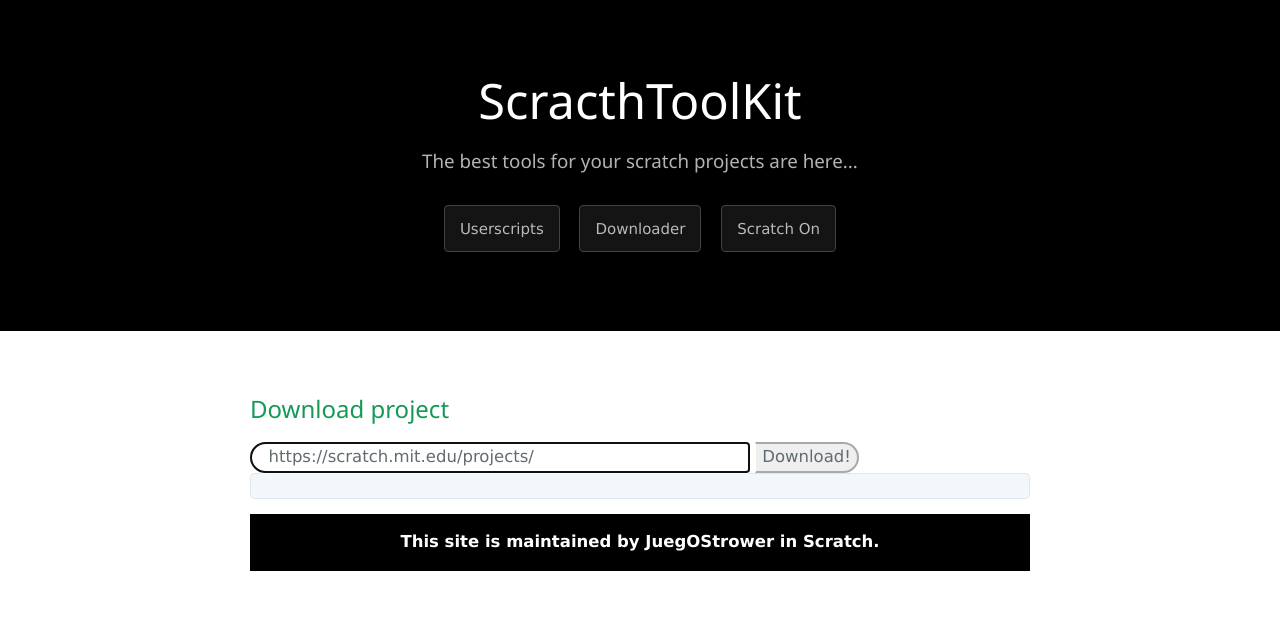
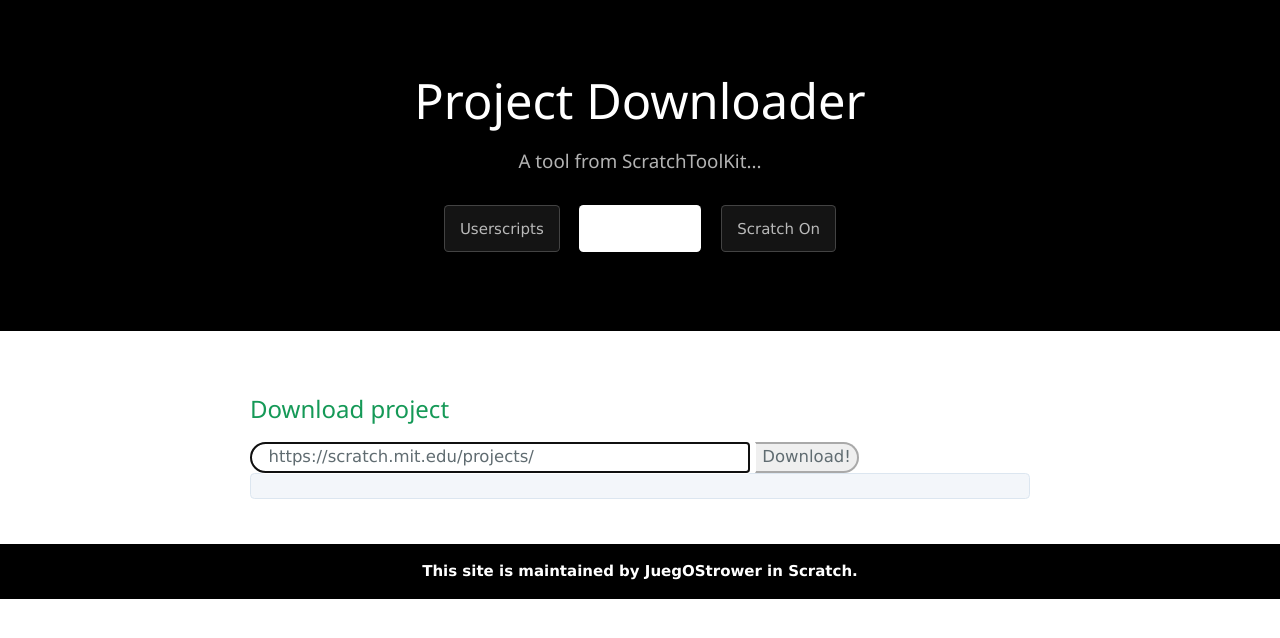
Before and after one commit to JuegOStrower/juegostrower.github.io, a Jekyll site: the page downloader/index.html, which Jekyll copies as it is, in a window 1280 px wide. Shown: the top 638 px of the page. Built offline with Jekyll 4.4.1, drawn with Linux system fonts in a browser that asks for light colours; nearby versions of some CDN libraries.

Commit message:
Update index.html

```diff
--- a/downloader/index.html
+++ b/downloader/index.html
@@ -24,10 +24,10 @@
   </head>
   <body>
     <section class="w3-center w3-container w3-black w3-padding-64">
-      <h1 class="project-name">ScracthToolKit</h1>
-      <h2 class="project-tagline">The best tools for your scratch projects are here...</h2>
+      <h1 class="project-name">Project Downloader</h1>
+		<h2 class="project-tagline">A tool from <a href="/">ScratchToolKit...</a></h2>
       <a href="userscripts" class="btn">Userscripts</a>
-      <a href="downloader" class="btn">Downloader</a>
+      <a style="background-color:white" href="downloader" class="btn">Downloader</a>
       <a href="scratchon" class="btn">Scratch On</a>
     </section>
     <section class="main-content">
@@ -36,9 +36,9 @@
 	<input type="text" id="project" value="https://scratch.mit.edu/projects/" placeholder="Project URL" style="margin-right: 0;padding-right: 0;width: 500px;border: 2px solid rgba(100, 100, 100, 0.5);padding-left: 1em;transition: all 0.2s;border-top-left-radius: 1em;border-bottom-left-radius: 1em;line-height:inherit;" autofocus />
 	<button id="go" style="border-top-right-radius: 1em;border-bottom-right-radius: 1em;border: 2px solid rgba(100, 100, 100, 0.5);border-left: 1px solid white;transition: all 0.5s;">Download!</button>
 	<pre><code id="log"></code></pre>
+	</section>
 	<footer class="w3-center w3-container w3-black w3-padding-16">
         <span class="site-footer-owner">This site is maintained by <a href="https://scratch.mit.edu/users/JuegOStrower">JuegOStrower</a> in Scratch.</span>
-      </footer>
-    </section>
+    </footer>
   </body>
 </html>
```
